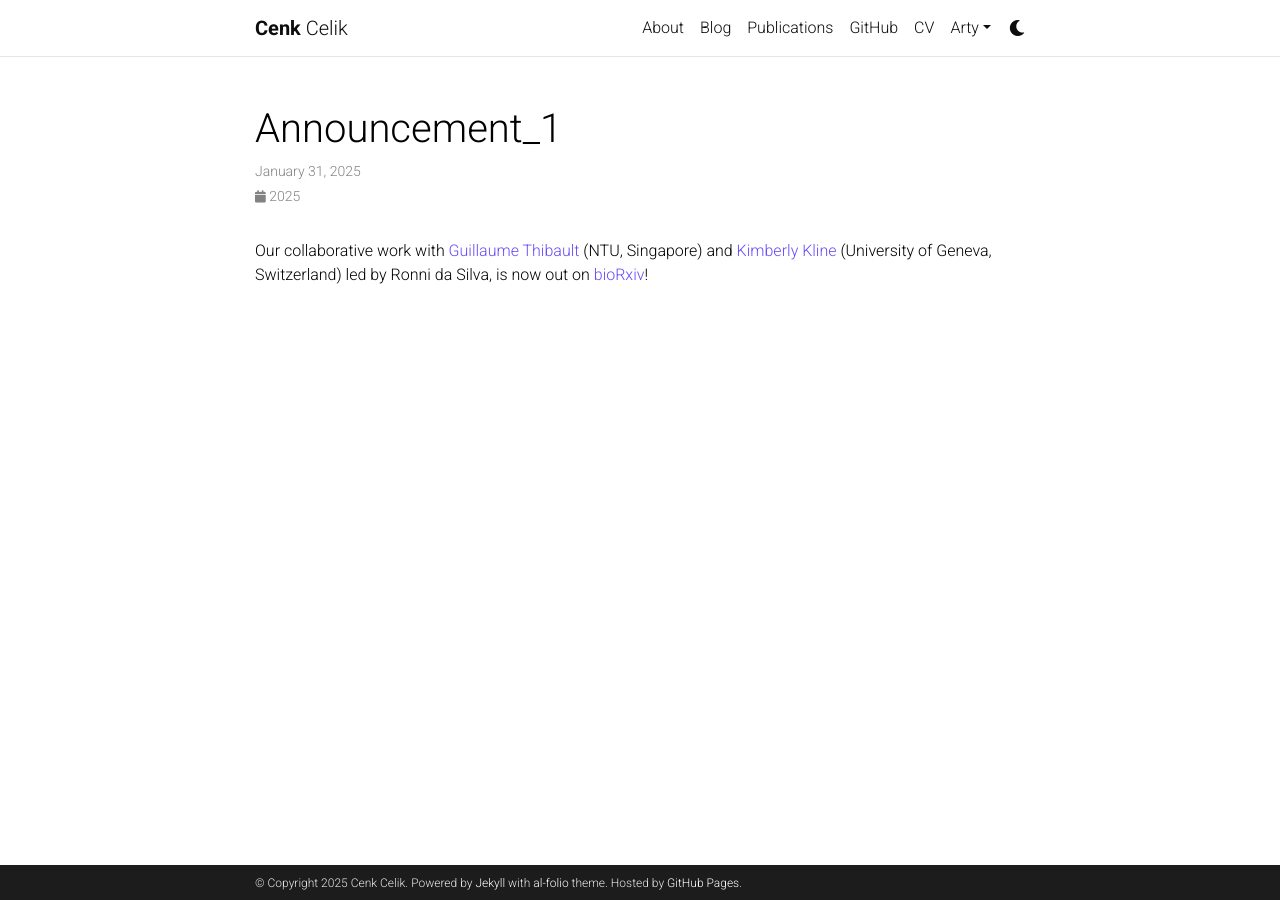
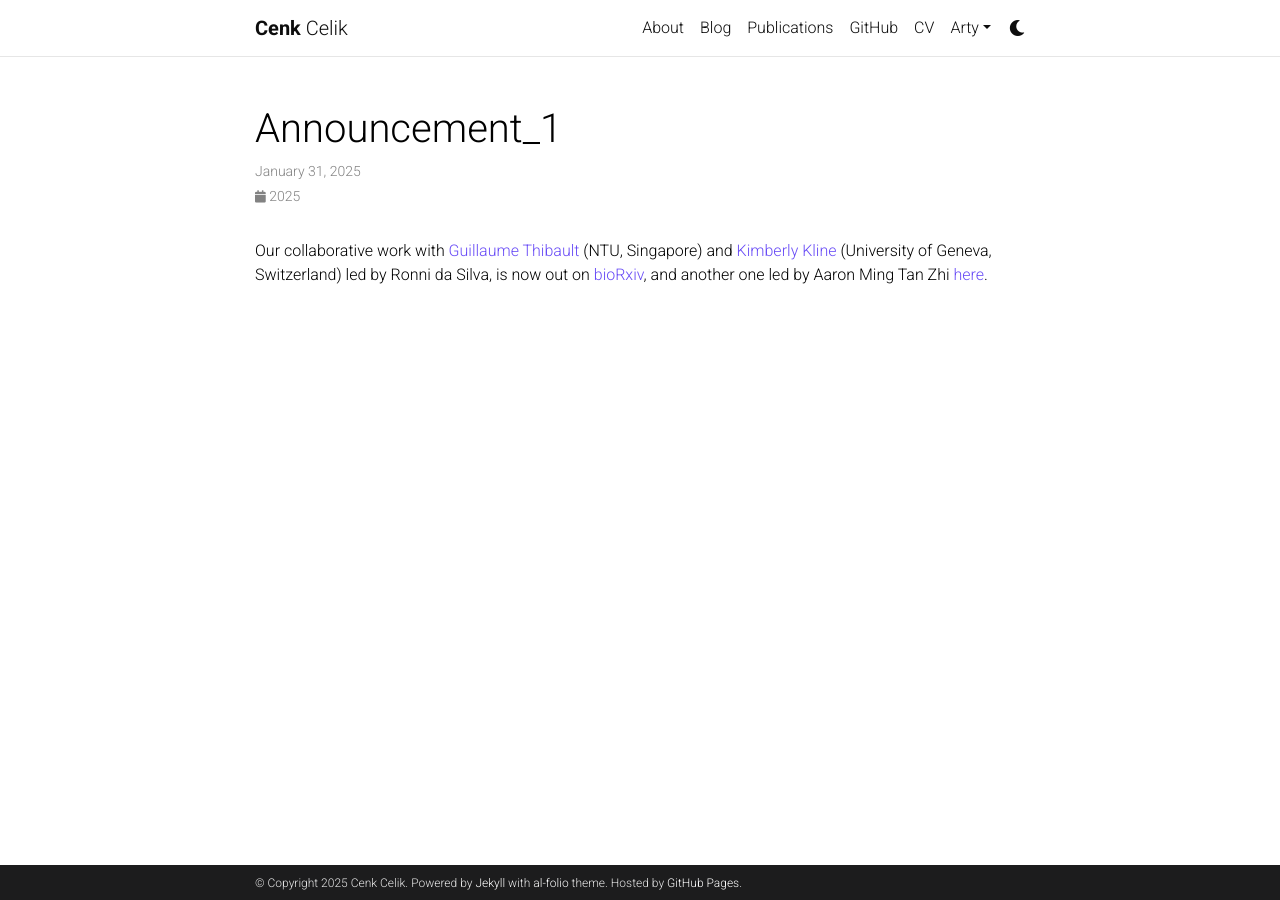
Before and after one commit to cenk-celik/cenk-celik.github.io, a Jekyll site: the page built from _news/announcement_1.md, in a window 1280 px wide. Built offline with Jekyll 4.4.1, drawn with Linux system fonts in a browser that asks for light colours; comment, search, counter and statistics services are not loaded; a style sheet for code colours, icons or effects is not loaded.

Commit message:
CV and news updated.

```diff
--- a/_news/announcement_1.md
+++ b/_news/announcement_1.md
@@ -4,4 +4,4 @@ date: 2025-01-31 17:40:00-0400
 inline: true
 ---
 
-Our collaborative work with [Guillaume Thibault](https://thibaultlab.com) (NTU, Singapore) and [Kimberly Kline](https://kimberlyklinelab.com/people/kimberly-kline-2/) (University of Geneva, Switzerland) led by Ronni da Silva, is now out on [bioRxiv](https://www.biorxiv.org/content/10.1101/2025.01.31.635924v1.abstract)!
+Our collaborative work with [Guillaume Thibault](https://thibaultlab.com) (NTU, Singapore) and [Kimberly Kline](https://kimberlyklinelab.com/people/kimberly-kline-2/) (University of Geneva, Switzerland) led by Ronni da Silva, is now out on [bioRxiv](https://www.biorxiv.org/content/10.1101/2025.01.31.635924v1.abstract), and another one led by Aaron Ming Tan Zhi [here](https://doi.org/10.1101/2025.08.07.669218).
```
Also changed, not shown: 1 other file.
